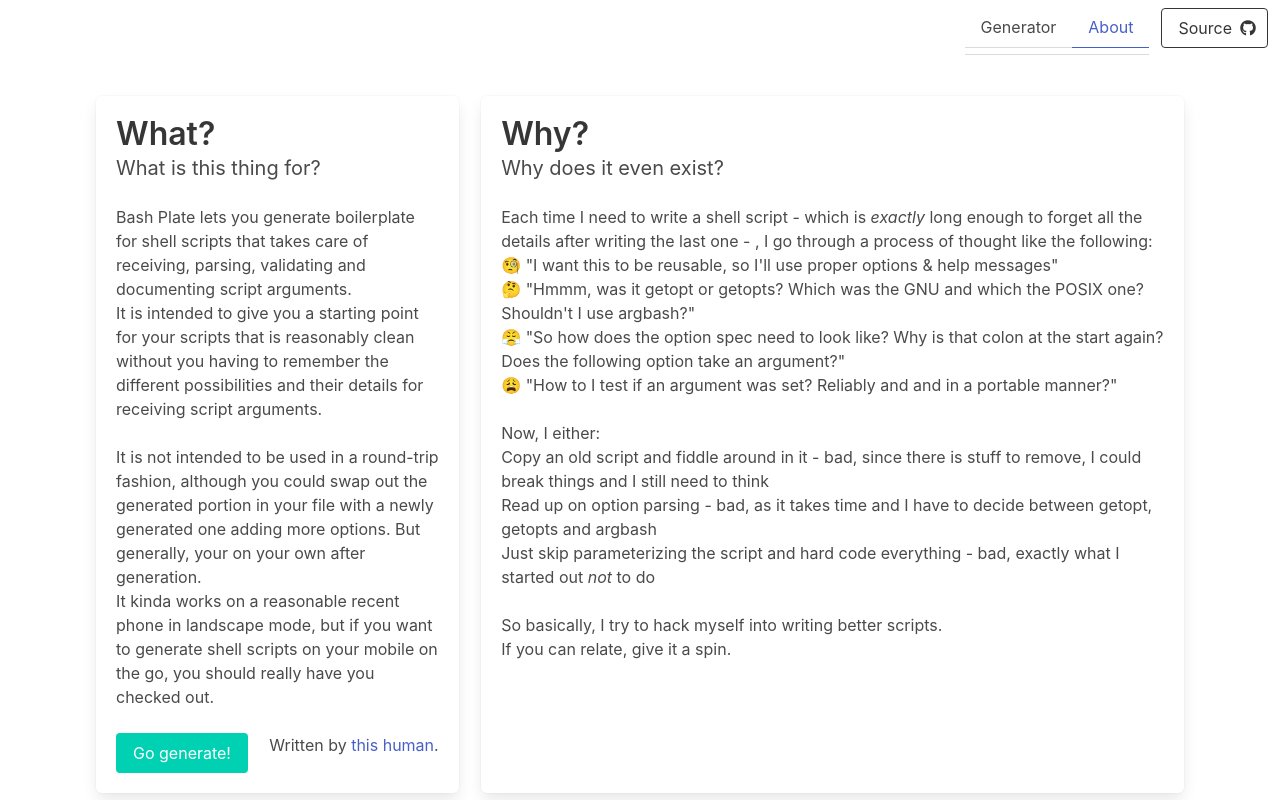
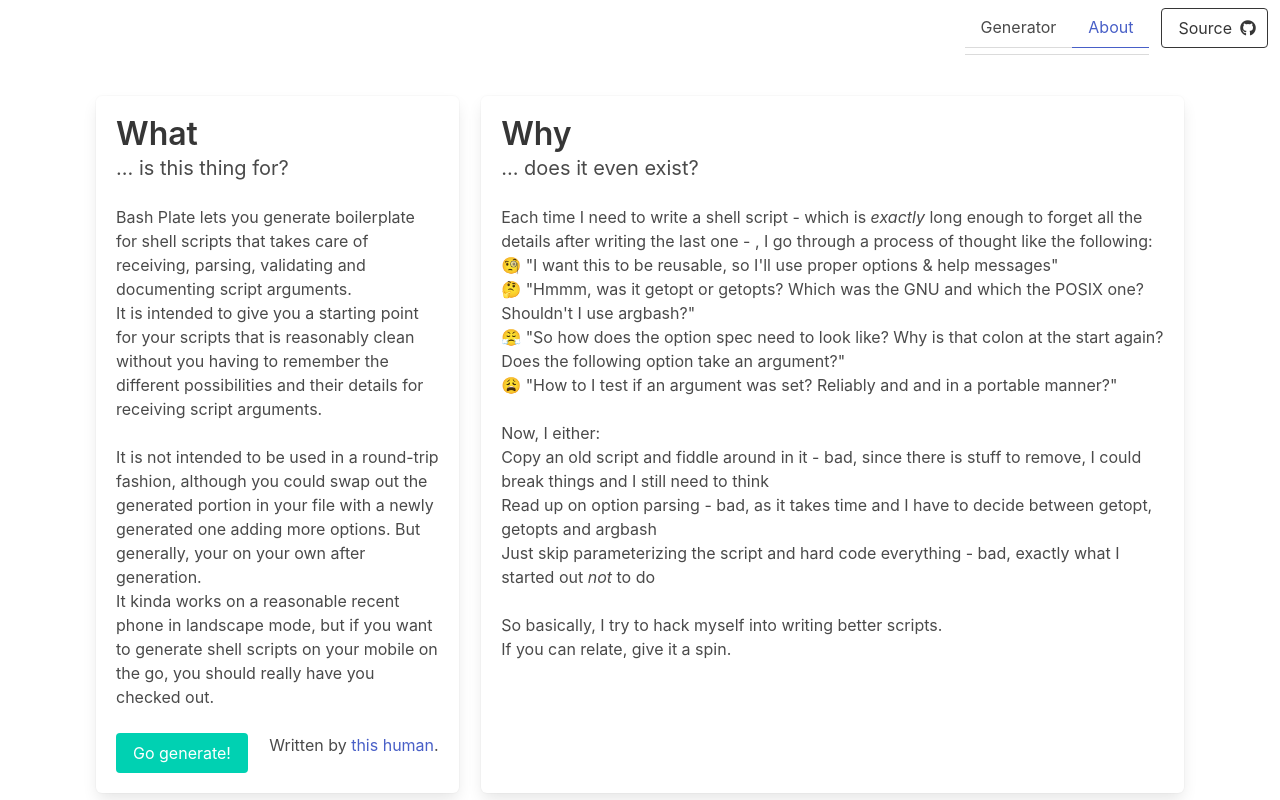
Before and after one commit to wwerner/bashplate, a Vue app: page /#/about in a window 1280 px wide. Shown: the top 800 px of the page. Built offline with nearby package versions, Linux system fonts and the light colour scheme; what vue-clipboard2 would draw is missing.

Commit message:
Make small change to about page to poke vercel build

```diff
--- a/src/views/About.vue
+++ b/src/views/About.vue
@@ -6,8 +6,8 @@
         <div class="tile is-parent">
 
           <div class="tile is-child box is-4">
-            <p class="title">What?</p>
-            <p class="subtitle">What is this thing for?</p>
+            <p class="title">What</p>
+            <p class="subtitle">... is this thing for?</p>
             Bash Plate lets you generate boilerplate for shell scripts
             that takes care of receiving, parsing, validating and documenting
             script arguments.<br/>
@@ -26,8 +26,8 @@
           </div>
           &nbsp;&nbsp;&nbsp;&nbsp;&nbsp; <!-- this is probably not how you do it ... -->
           <div class="tile is-child box">
-            <p class="title">Why?</p>
-            <p class="subtitle">Why does it even exist?</p>
+            <p class="title">Why</p>
+            <p class="subtitle">... does it even exist?</p>
 
             Each time I need to write a shell script
             - which is <em>exactly</em> long enough to forget all the details after writing the last one -
```
